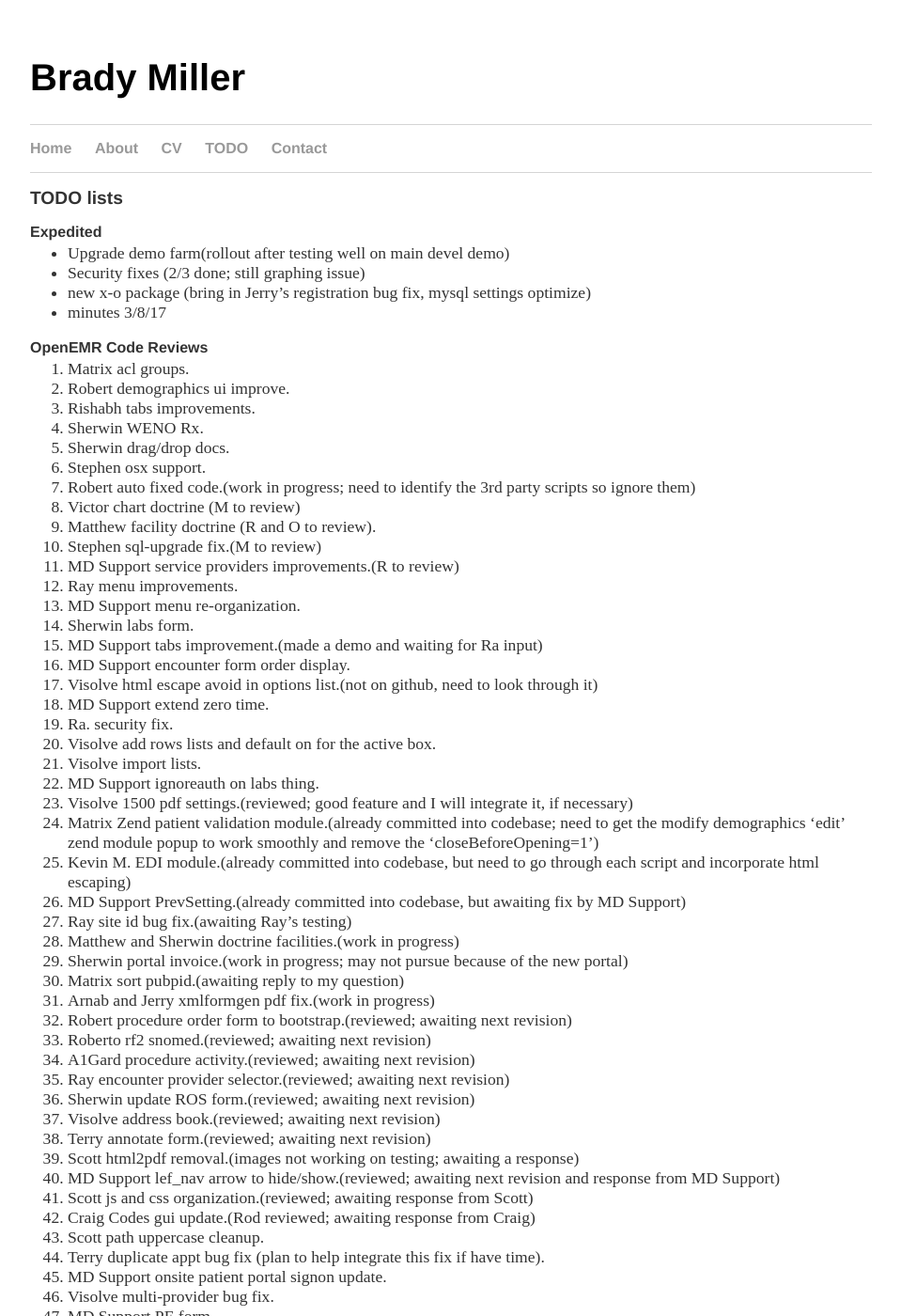
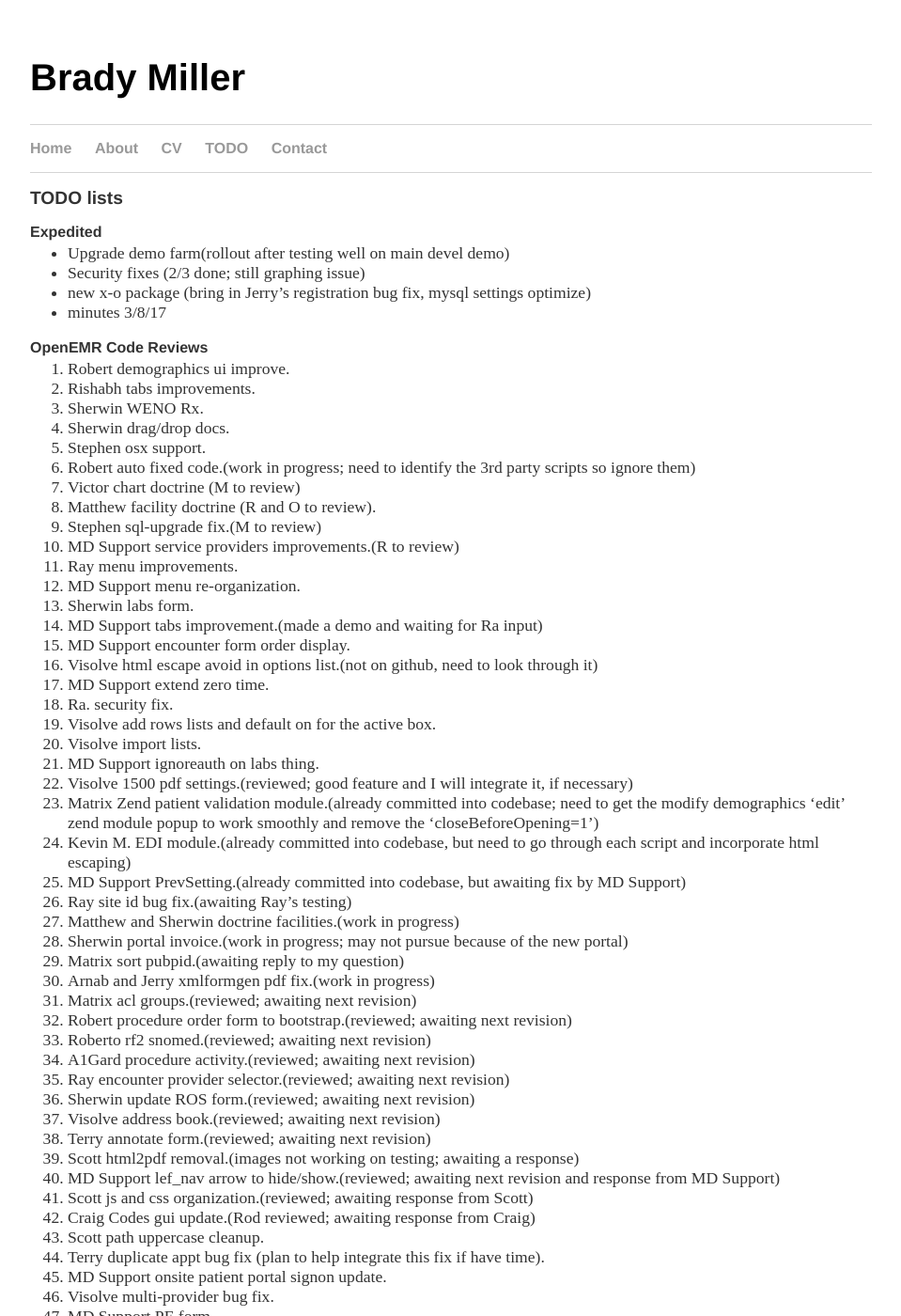
Before and after one commit to bradymiller/bradymiller.github.io, a Jekyll site: the page built from todo/index.md, in a window 1280 px wide and 1400 px high. Shown: the whole window at 94% size, without its empty margins (160-1119 px from the left). Built offline with Jekyll 4.4.1, drawn with Linux system fonts in a browser that asks for light colours; our own code applies the rules of GitHub Pages for plain Markdown files.

Commit message:
Update index.md

```diff
--- a/todo/index.md
+++ b/todo/index.md
@@ -41,6 +40,7 @@ layout: default
 1. Sherwin portal invoice.(work in progress; may not pursue because of the new portal)
 1. Matrix sort pubpid.(awaiting reply to my question)
 1. Arnab and Jerry xmlformgen pdf fix.(work in progress)
+1. Matrix acl groups.(reviewed; awaiting next revision)
 1. Robert procedure order form to bootstrap.(reviewed; awaiting next revision)
 1. Roberto rf2 snomed.(reviewed; awaiting next revision)
 1. A1Gard procedure activity.(reviewed; awaiting next revision)
```
Also changed, not shown: other parts of todo/index.md (+0 -1 lines).
